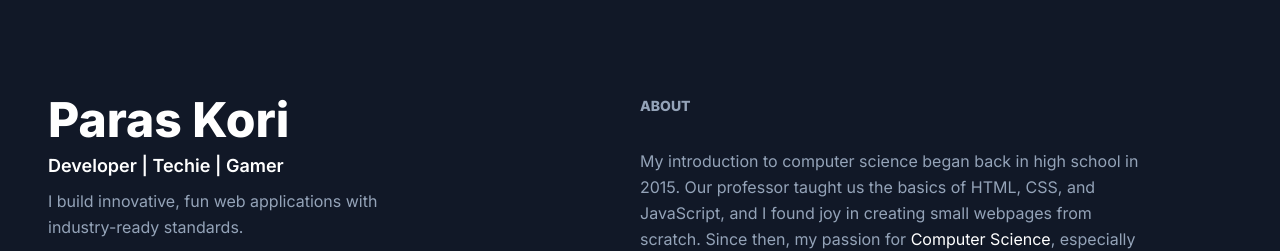
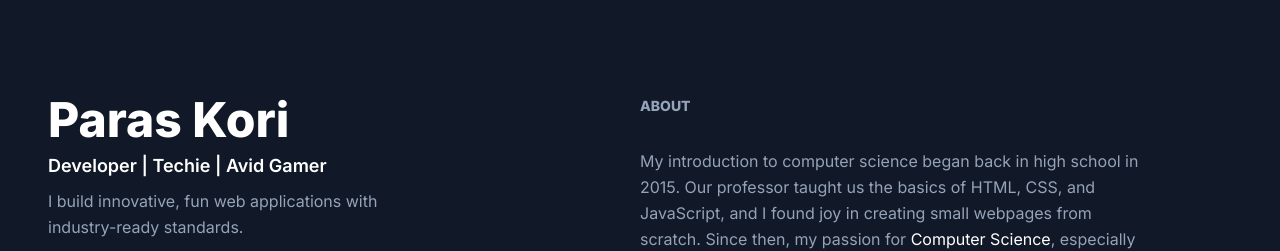
Before and after one commit to paras1729kori/pk-portfolio, a Next.js app: page / in a window 1280 px wide. Shown: the top 251 px of the page. Built offline with nearby package versions, Linux system fonts and the light colour scheme.

Commit message:
fix: some changes in me section

```diff
--- a/src/app/components/LeftPane/Me.tsx
+++ b/src/app/components/LeftPane/Me.tsx
@@ -15,7 +15,7 @@ const Me = () => {
           <Link href="/">Paras Kori</Link>
         </h1>
         <h2 className="text-white text-lg font-semibold">
-          Developer | Techie | Gamer
+          Developer | Techie | Avid Gamer
         </h2>
         <p className="text-md">
           I build innovative, fun web applications with industry-ready
```
